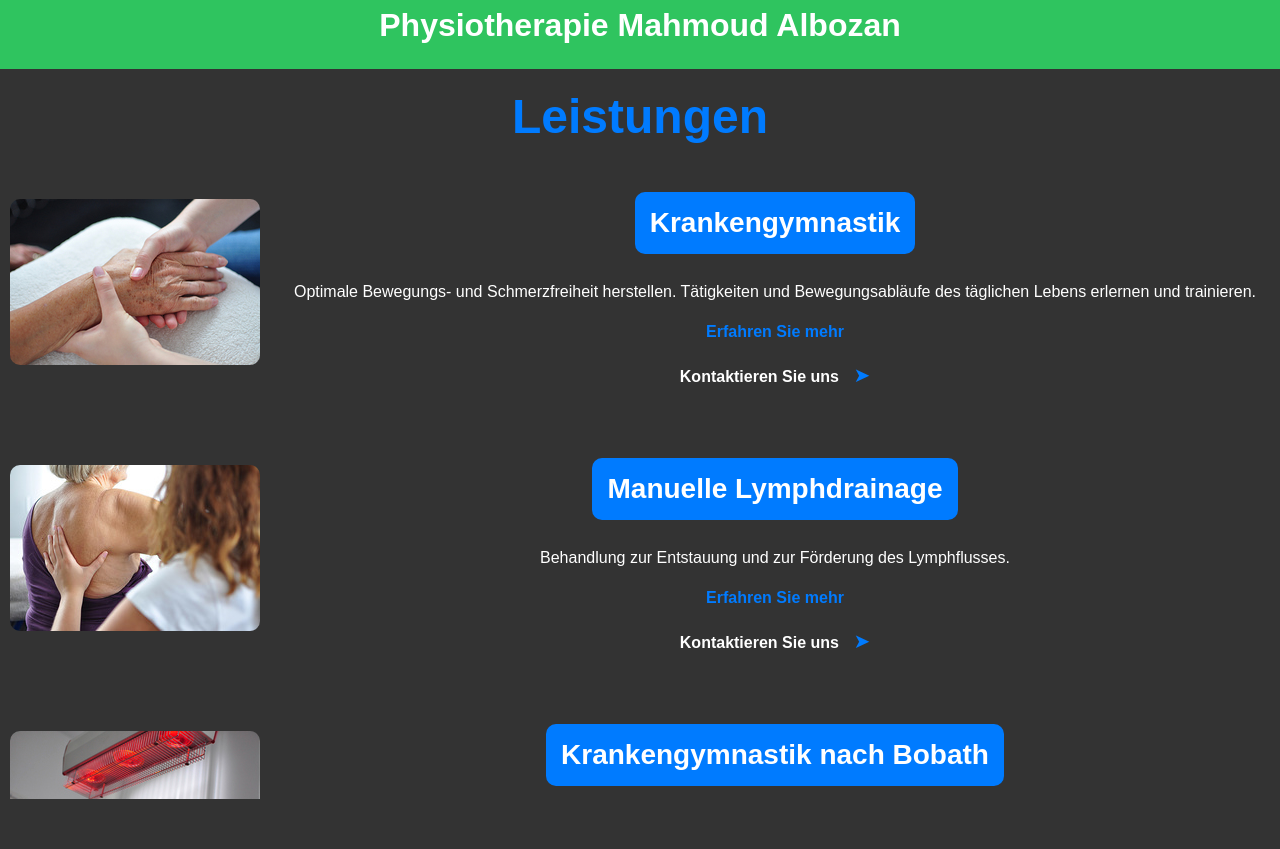
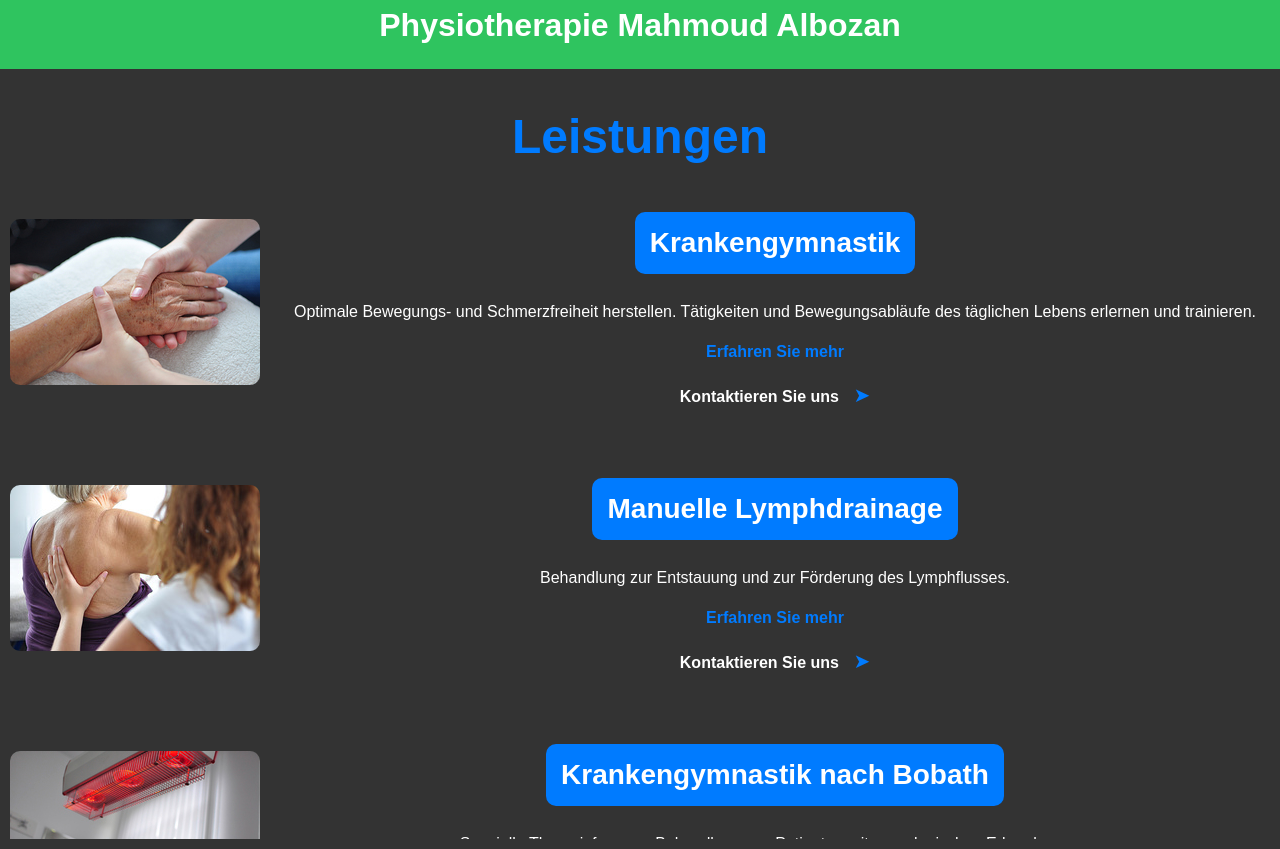
Before and after one commit to Master2233333/physiotherapie, a plain HTML site: page index.html in a window 1280 px wide. Both pictures are taken after a click on the link "Leistungen". Shown: the part 57-906 px from the top of the page. Before the commit the page ends 866 px from the top, so only its background shows below. Drawn offline with Linux system fonts and the light colour scheme.

Commit message:
Update styles.css

```diff
--- a/css/styles.css
+++ b/css/styles.css
@@ -7,24 +7,28 @@ body {
     overflow: hidden; /* Prevent scrolling */
 }
 
-.content-section {
-    display: none;
-    padding: 20px;
-    background: #444; /* Dark grey section background */
-    color: #fff;
-    border-radius: 10px;
-    margin: 10px 0;
-    overflow-y: auto;
-    max-height: calc(100vh - 80px); /* Adjust as necessary */
-}
 
 
 
 
+.content-section {
+    display: none;
+    padding: 20px;
+    background: #444;
+    color: #fff;
+    border-radius: 10px;
+    margin: 10px 0;
+    overflow-y: auto; /* Enable vertical scrolling */
+    max-height: calc(100vh - 80px); /* Adjust max height as needed */
+}
+
 #services {
     background-color: transparent; /* Remove background color */
-    padding: 0; /* Remove padding if not needed */
+    padding: 20px 0; /* Add padding for content */
+    overflow-y: auto; /* Enable scrolling */
+    max-height: calc(100vh - 80px); /* Adjust max height as needed */
 }
+
 #services h2 {
     color: #007bff; /* Blue text color */
     font-size: 3rem; /* Adjust font size as needed */
```
